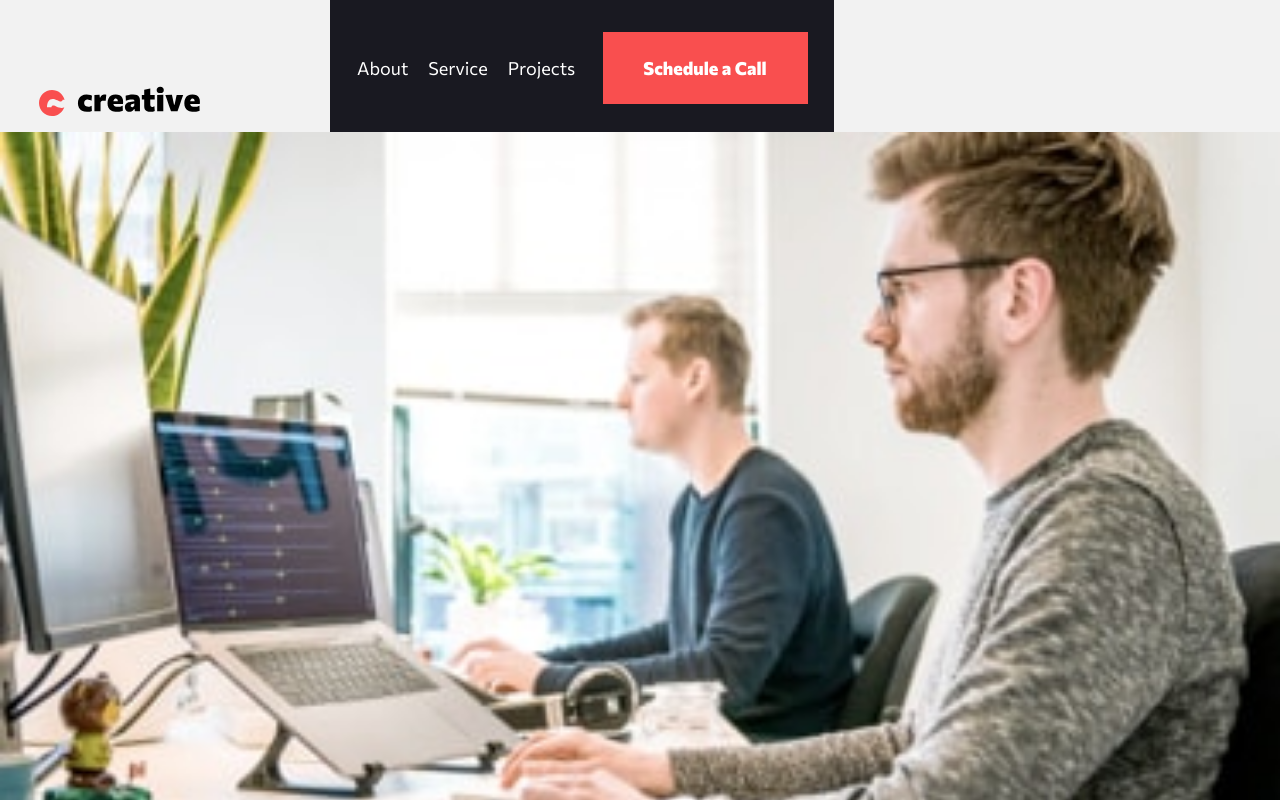
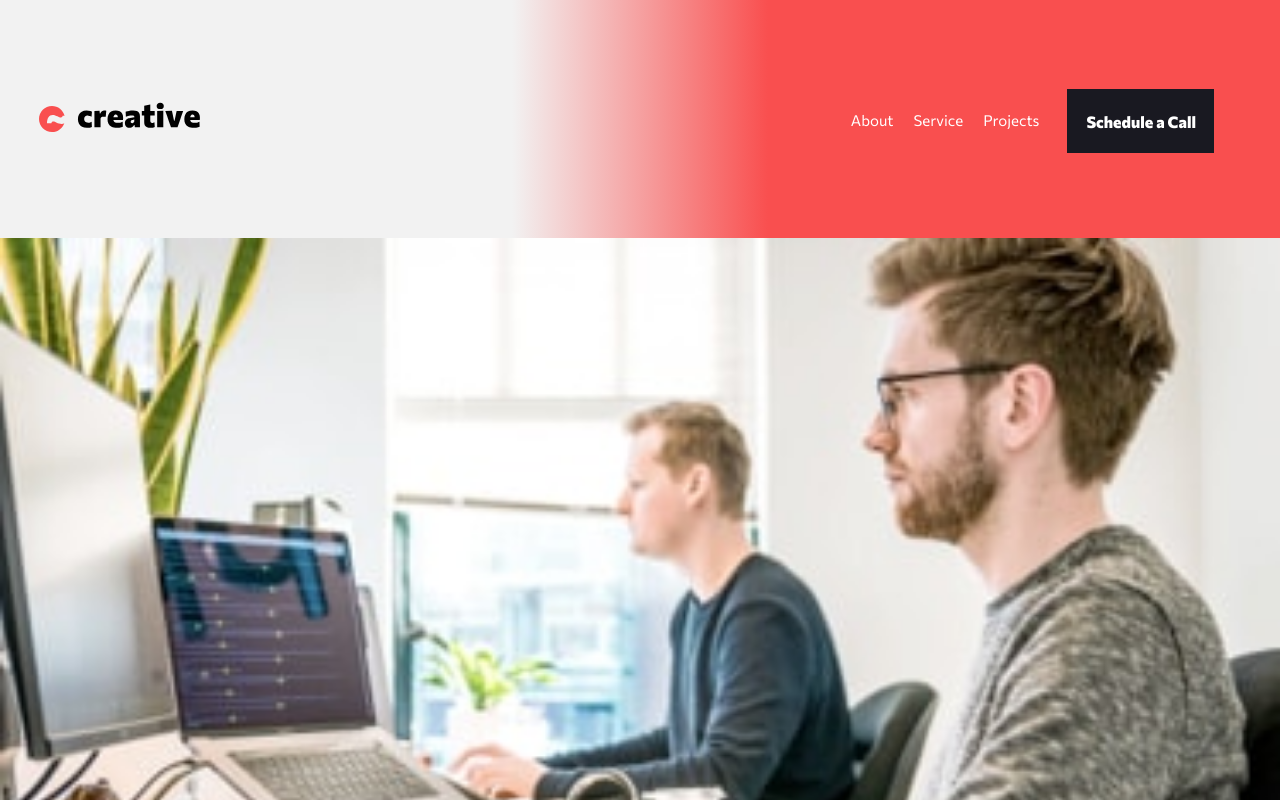
Before and after one commit to Oleksandr-Berd/creative-agency, a React (Create React App) app: page / in a window 1280 px wide. Shown: the top 800 px of the page. Built offline with nearby package versions, Linux system fonts and the light colour scheme.

Commit message:
tablet header start

```diff
--- a/src/components/Menu/Menu.tsx
+++ b/src/components/Menu/Menu.tsx
@@ -2,15 +2,15 @@ import * as SC from './MenuStyled'
 
 import {navBar} from '../../db/navBar'
 import LinkBtn from '../../ui/LinkBtn/LinkBtn';
-import { IMenu } from '../../utils/interfaces';
+import { ILink, IMenu } from '../../utils/interfaces';
 
-const Menu:React.FC<Partial<IMenu>> = ({toggleMenu}) => {
+const Menu:React.FC<Partial<IMenu> & Partial <ILink>> = ({toggleMenu, position}) => {
   return (
     <SC.MenuStyled>
       <SC.NavBar>
         {navBar.map(({id, path, name}) => <SC.Items key={id} onClick={toggleMenu}><a href={path}>{name}</a></SC.Items>)}
       </SC.NavBar>
-      <LinkBtn path='#' content='Schedule a Call'/>
+      <LinkBtn path='#' content='Schedule a Call' position={position}/>
     </SC.MenuStyled>
   );
 };
--- a/src/components/Menu/MenuStyled.ts
+++ b/src/components/Menu/MenuStyled.ts
@@ -30,6 +30,8 @@ export const MenuStyled = styled.menu`
     display: flex;
     flex-direction: row;
     align-items: center;
+
+    background-color: transparent;
   }
 `;
 
@@ -63,6 +65,11 @@ export const Items = styled.li`
 
   @media (min-width: 768px){
 
+    & > *{
+        font-size: 15px;
+        line-height: 2.13;
+    }
+
 &:not(:last-child){
     margin-bottom: 0;
     margin-right: 20px;
--- a/src/layouts/Header/Header.tsx
+++ b/src/layouts/Header/Header.tsx
@@ -12,19 +12,10 @@ const Header: React.FC<IMenu> = ({ toggleMenu, isMenu }) => {
 
   return (
     <SC.HeaderStyled>
-      {isTablet ? (
-        <SC.TabCommonCon>
-          <SC.LogoCon>
-            <Logo />
-          </SC.LogoCon>
-          <Menu />
-        </SC.TabCommonCon>
-      ) : (
-        <>
+
           <Logo />
-          <BurgerMenu toggleMenu={toggleMenu} isMenu={isMenu} />
-        </>
-      )}
+          {isTablet ? <Menu position="header"/> : <BurgerMenu toggleMenu={toggleMenu} isMenu={isMenu} />}
+
     </SC.HeaderStyled>
   );
 };
--- a/src/layouts/Header/HeaderStyle.ts
+++ b/src/layouts/Header/HeaderStyle.ts
@@ -12,20 +12,12 @@ padding-left: 24px;
 padding-right: 24px;
 
 @media (min-width: 768px){
-    padding: 0;
+    padding-top: 57px;
+    padding-bottom: 57px;
+    padding-left: 39px;
+    padding-right: 40px;
+
+    background: linear-gradient(to right, rgb(242, 242, 242) 40%, rgb(249, 79, 79) 60%);
+
 }
 `
-
-export const TabCommonCon = styled.div`
-display: flex;
-flex-direction: row;
-align-items: center;
-justify-content: space-between;
-`
-
-export const LogoCon = styled.div`
-padding-top: 74px;
-padding-left: 39px;
-
-margin-right: 130px;
-`
--- a/src/ui/LinkBtn/LinkBtn.tsx
+++ b/src/ui/LinkBtn/LinkBtn.tsx
@@ -1,8 +1,8 @@
 import { ILink } from '../../utils/interfaces';
 import * as SC from './LintBtnStyle'
 
-const LinkBtn:React.FC<ILink> = ({path, content}) => {
-    return ( <SC.LinkBtnStyled href={path}>{content}</SC.LinkBtnStyled> );
+const LinkBtn:React.FC<Partial <ILink>> = ({path, content, position}) => {
+    return ( <SC.LinkBtnStyled position={position} href={path}>{content}</SC.LinkBtnStyled> );
 }
 
 export default LinkBtn;
--- a/src/ui/LinkBtn/LintBtnStyle.ts
+++ b/src/ui/LinkBtn/LintBtnStyle.ts
@@ -1,6 +1,7 @@
 import styled from "@emotion/styled";
+import { ILink } from "../../utils/interfaces";
 
-export const LinkBtnStyled = styled.a`
+export const LinkBtnStyled = styled.a<Partial <ILink>>`
 padding-top: 25px;
 padding-bottom: 25px;
 padding-left: 40px;
@@ -11,4 +12,16 @@ font-size: 18px;
 
 background-color: #f94f4f;
 color: #fff;
+
+@media (min-width: 768px){
+    padding-top: ${props => props.position === "header" ? "23px" : "25px"};
+    padding-bottom: ${props => props.position === "header" ? "22px" : "25px"};
+    padding-left: ${props => props.position === "header" ? "19px" : "40px"};
+    padding-right: ${props => props.position === "header" ? "18px" : "41px"};
+
+    background-color: ${props => props.position === "header" ? "#191921" : "#f94f4f"};
+
+    font-size: ${props => props.position === "header" ? "16px" : "18px"};
+
+}
 `
--- a/src/utils/interfaces.ts
+++ b/src/utils/interfaces.ts
@@ -6,6 +6,7 @@ size:string;
 export interface ILink {
     path:string,
     content:string,
+    position?:string;
 }
 
 export interface AdjustSizeProps {
@@ -16,3 +17,6 @@ export interface IMenu {
     toggleMenu:()=>void,
     isMenu:boolean,
 }
+
+export interface ILinkBtn {
+}
```
